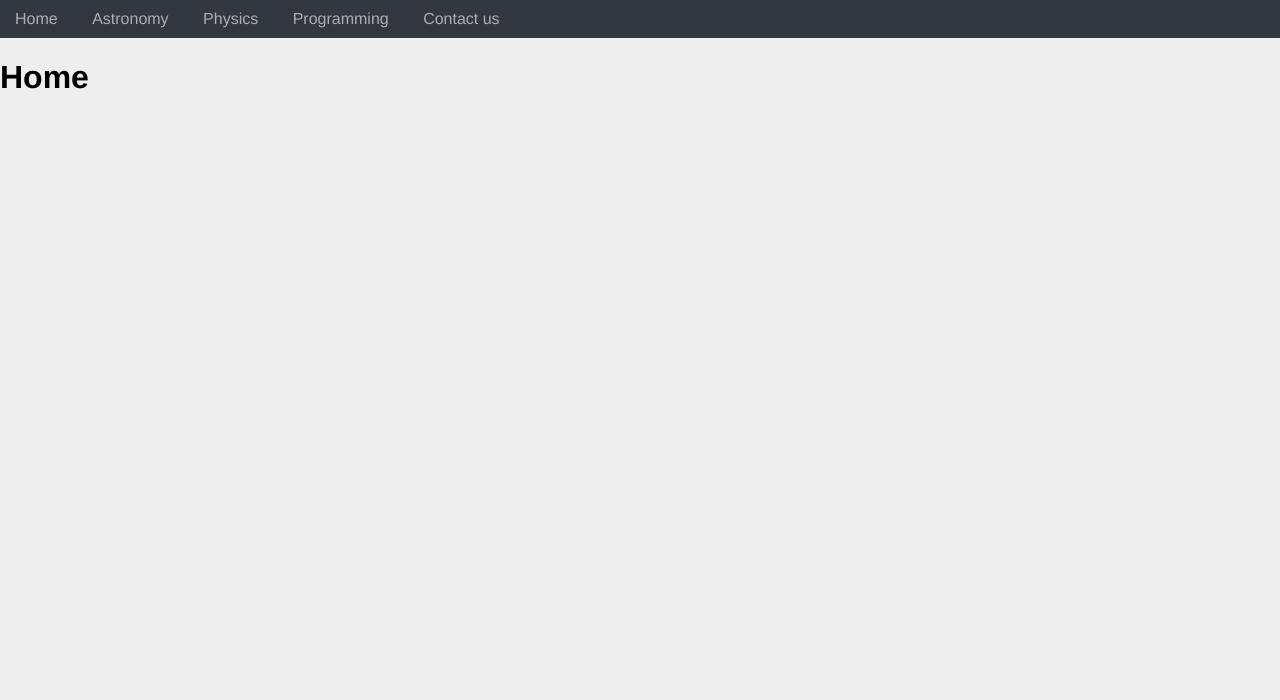
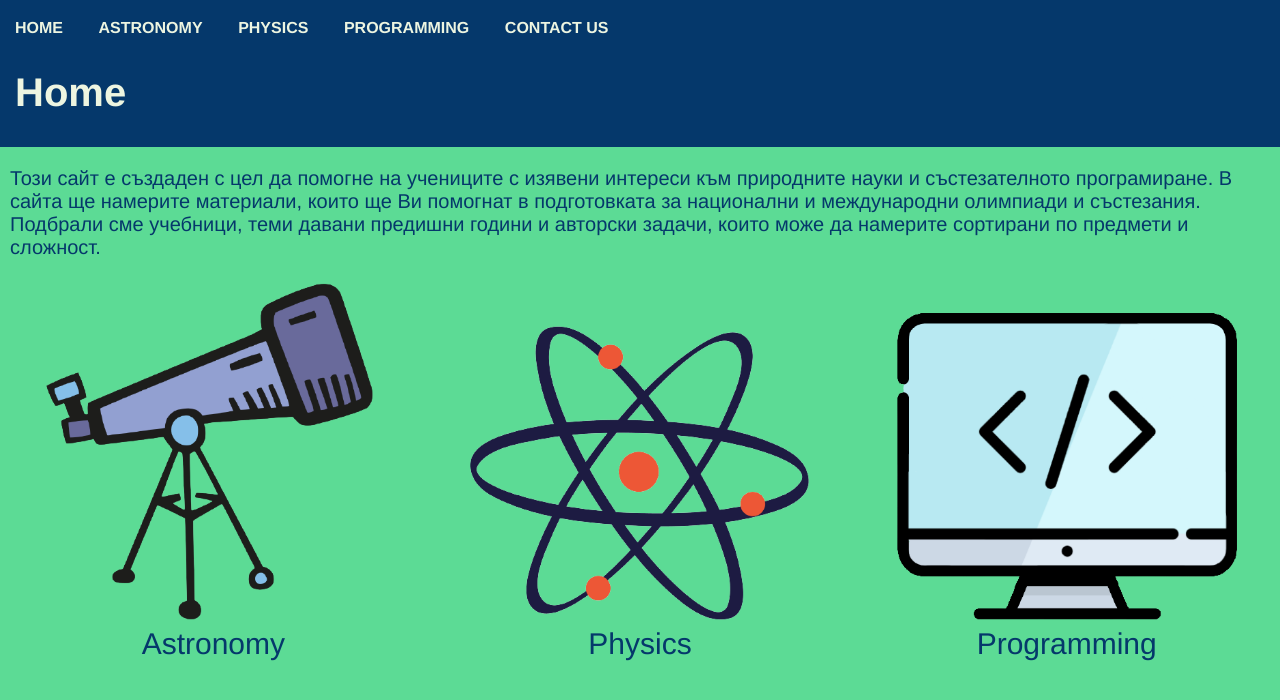
Before and after one commit to m-is/m-is.github.io, a plain HTML site: page index.html in a window 1280 px wide. Drawn offline with Linux system fonts and the light colour scheme.

Commit message:
Major changes to layout and color scheme

```diff
--- a/css/style.css
+++ b/css/style.css
@@ -1,8 +1,10 @@
 body {
   margin: 0px;
-  padding: 0px;
-  background: #eee;
+  padding: 0;
+  background: #5CDB95;
+  color: #05386B;
   font-family: Helvetica Neue, Helvetica, Arial, sans-serif;
+  font-size: 20px;
 }
 
 ul {
@@ -20,30 +22,67 @@ li {
   display: block;
 }
 
-section a {
-  color: black;
-  text-decoration: none;
-}
-
-section a:hover {
-  border-bottom: 2px solid black;
+header {
+  background: #05386B;
+  color: #EDF5E1;
+  padding-left: 15px;
+  padding-bottom: 5px;
 }
 
 nav {
   overflow: hidden;
-  background-color: #33383E;
-  padding: 10px 0px;
+  padding: 15px 0px 5px 0;
+  text-transform: uppercase;
+  font-weight: bold;
+
 }
 
 nav a {
-	color: #ADAEB2;
 	text-align: center;
-	margin: 0px 0px 0px 15px;
+	margin: 0px 15px 0px 0;
 	text-decoration: none;
-	font-size: 16px;
+  font-size: 16px;
+  color: #EDF5E1;
 }
 
 nav a:hover {
-  color: #D6D7D8;
-  border-bottom: 2px solid #ADAEB2;
+  color: #379683;
+  border-bottom: 2px solid #379683;
 }
+
+section {
+  padding-left: 10px;
+}
+section.archive a {
+  text-decoration: none;
+  color: #05386B;
+}
+
+section.archive a:hover {
+  border-bottom: 2px solid #05386B;
+}
+
+.introduction {
+  font-size: 20px;
+}
+
+.features {
+  background-color: #5CDB95;
+  padding: 0px;
+  display: flex;
+  flex-direction: row;
+}
+
+.features figure {
+  margin: auto;
+  text-align: center;
+  width: 100%;
+  font-size: 30px;
+  color: #05386B;
+}
+.features a {
+  text-decoration: none;
+}
+.features figure img {
+  width: 80%;
+}
--- a/index.html
+++ b/index.html
@@ -17,7 +17,35 @@
           <li><a href="contact.html">Contact us</a></li>
         </ul>
       </nav>
+      <h1>Home</h1>
     </header>
-    <h1>Home</h1>
+
+    <section class="introduction">
+      <p>
+        Този сайт е създаден с цел да помогне на учениците с изявени интереси към природните науки и състезателното програмиране.
+        В сайта ще намерите материали, които ще Ви помогнат в подготовката за национални и международни олимпиади и състезания.
+        Подбрали сме учебници, теми давани предишни години и авторски задачи, които може да намерите сортирани по предмети и сложност.
+      </p>
+    </section>
+    <section class="features">
+      <a href="pages/astronomy.html">
+        <figure>
+          <img src="images/telescope.png" alt="astronomy telescope">
+          <figcaption>Astronomy</figcaption>
+        </figure>
+      </a>
+      <a href="pages/physics.html">
+        <figure>
+          <img src="images/atom.png" alt="physics atom">
+          <figcaption>Physics</figcaption>
+        </figure>
+      </a>
+      <a href="pages/programming.html">
+        <figure>
+          <img src="images/monitorcode.png" alt="monitor coding">
+          <figcaption>Programming</figcaption>
+        </figure>
+      </a>
+    </section>
   </body>
 </html>
```
Also changed, not shown: contact.html (+2 -1 lines), pages/astronomy.html (+2 -1 lines), pages/physics.html (+9 -1 lines), pages/physics/allrussian.html (+2 -1 lines), pages/physics/ipho.html (+2 -1 lines), pages/physics/olimpiada.html (+2 -1 lines), pages/programming.html (+2 -1 lines), images/atom.png (added), images/colorscheme.png (added), images/monitorcode.png (added), images/telescope.png (added).
